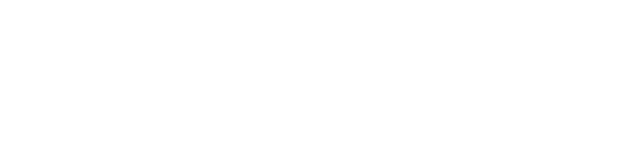
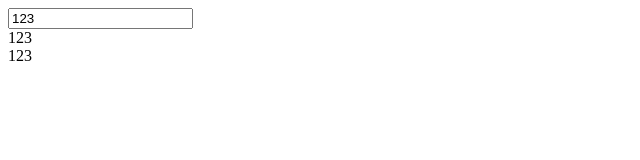
Before and after one commit to zou12e/vue_core, a plain HTML site: page index.html in a window 1280 px wide. Shown: the whole page, without its empty margins (0-640 px from the left). Drawn offline with Linux system fonts and the light colour scheme.

Commit message:
vue双向绑定

```diff
--- a/index.html
+++ b/index.html
@@ -7,97 +7,162 @@
 	<meta http-equiv="X-UA-Compatible" content="ie=edge">
 	<title>Vue</title>
 
+
+</head>
+
+<body>
+
+
+	<div id="mvvm">
+		<input v-model="d" id="test">{{text}}
+		<div>{{d}}</div>
+
+		<div>2{{d}}</div>
+	</div>
+
 	<script type="text/javascript">
 
+		var obj = {};
 
+		function nodeContainer(node, vm, flag) {
+			var flag = flag || document.createDocumentFragment();
 
-    	//判断object 排除null
-	    function isObject(obj) {
-	    	return obj!=null && typeof(obj) =='object';
+			var child;
+			while (child = node.firstChild) {
+				compile(child, vm);
+				flag.appendChild(child);
+				if (child.firstChild) {
+					nodeContainer(child, vm, flag);
+				}
+			}
+			return flag;
 		}
 
-	    //判断object 排除包装类
-	    function isPlainObject(obj) {
-	    	return Object.prototype.toString(obj) =='[object Object]';
+		//编译
+		function compile(node, vm) {
+			var reg = /\{\{(.*)\}\}/g;
+			if (node.nodeType === 1) {
+				var attr = node.attributes;
+				//解析节点的属性
+				for (var i = 0; i < attr.length; i++) {
+					if (attr[i].nodeName == 'v-model') {
+
+						var name = attr[i].nodeValue;
+						node.addEventListener('input', function (e) {
+							vm[name] = e.target.value;
+						});
+
+						node.value = vm[name];//讲实例中的data数据赋值给节点
+						node.removeAttribute('v-model');
+					}
+				}
+			}
+			//如果节点类型为text
+			if (node.nodeType === 3) {
+
+				if (reg.test(node.nodeValue)) {
+					// console.dir(node);
+					var name = RegExp.$1;//获取匹配到的字符串
+					name = name.trim();
+					// node.nodeValue = vm[name];
+					new Watcher(vm, node, name);
+				}
+			}
 		}
 
-	    //创建Observer对象
-	    function observer(data) {
-	    	if(!isObject(data) || !isPlainObject(data) ){
-	    		return ;
+		function defineReactive(obj, key, value) {
+			var dep = new Dep();
+			Object.defineProperty(obj, key, {
+				get: function () {
+					console.log(Dep.global);
+					if (Dep.global) {
+						dep.add(Dep.global);
 					}
-	    	return new Observer(data);
+					console.log("get了值" + value);
+					return value;
+				},
+				set: function (newValue) {
+					if (newValue === value) {
+						return;
+					}
+					value = newValue;
+					console.log("set了最新值" + value);
+					dep.notify();
+				}
+			})
 		}
 
-	    //Observer构造函数
-	    function Observer(data){
-	    	this.data = data;
-	    	this.transform(data);
+		// 监听model变化
+		function observe(obj, vm) {
+			Object.keys(obj).forEach(function (key) {
+				defineReactive(vm, key, obj[key]);
+			})
 		}
 
-	   //监听对象变化
-	    Observer.prototype.transform = function(data) {
-	    	// for(var key in data){
-		    // 	this.defineReactive(data, key, data[key]);
-		    // }
-
-		    // return;
-
-		    for(var key in data){
-		    	(function(value){
-			    	Object.defineProperty(data, key, {
-			    		enumerable: true,
-		           		configurable: false,
-			    		get: function() {
-			    			console.info("get");
-			    			return value;
-			    		},
-			    		set: function(n) {
-			    			console.info("set");
-			    			if(value == n)
-			    				return ;
-			    			value = n ;
-			    		}
-				    });
-				    observer(value);
-			    })(data[key])
+		function Vue(options) {
+			this.data = options.data;
+			var data = this.data;
+			observe(data, this);
+			var id = options.el;
+			var dom = nodeContainer(document.getElementById(id), this);
+			document.getElementById(id).appendChild(dom);
 		}
 
+		function Dep() {
+			this.subs = [];
 		}
-
-	    //监听对象变化
-	    Observer.prototype.defineReactive = function(data, key, value){
-	    	Object.defineProperty(data, key, {
-	    		enumerable: true,
-           		configurable: false,
-	    		get: function() {
-	    			console.info("get");
-	    			return value;
+		Dep.prototype = {
+			add: function (sub) {
+				this.subs.push(sub);
 			},
-	    		set: function(n) {
-	    			console.info("set");
-	    			if(value == n)
-	    				return ;
-	    			value = n ;
+			notify: function () {
+				this.subs.forEach(function (sub) {
+					console.log(sub);
+					sub.update();
+				})
 			}
-		    });
-		    //递归监听object
-		    observer(value);
 		}
 
 
+		function Watcher(vm, node, name) {
+			Dep.global = this;
+			this.name = name;
+			this.node = node;
+			this.vm = vm;
+			this.update();
+			Dep.global = null;
+		}
 
-	    var x = {x : 1,y:{y:1}}
-		observer(x);
-		console.log(x.x);
+		Watcher.prototype = {
+			update: function () {
+				this.get();
+				switch (this.node.nodeType) {
+					case 1:
+						this.node.value = this.value;
+						break;
+					case 3:
+						this.node.nodeValue = this.value;
+						break;
+					default: break;
+				}
+			},
+			get: function () {
+				this.value = this.vm[this.name];
+			}
+		}
+
+
+		var Demo = new Vue({
+			el: 'mvvm',
+			data: {
+				text1: 'HelloWorld',
+				d: '123'
+			}
+		})
 
 
 
 	</script>
-</head>
-<body>
+</body>
 
-
-
-</body>
 </html>
```
Lines whose indentation alone changed are shown as unchanged.
